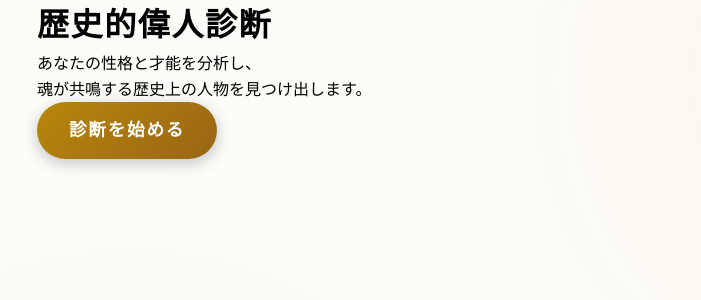
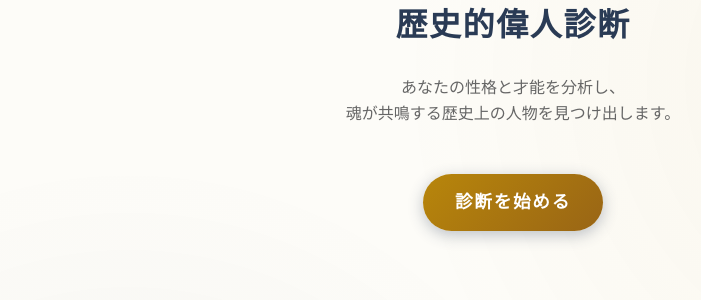
Before and after one commit to tmsyk/historical-figure-diagnosis, a Next.js app: page / in a window 1280 px wide. Shown: the top 300 px of the page, without its empty margins (127-828 px from the left). Built offline with nearby package versions, Linux system fonts and the light colour scheme.

Commit message:
UI改善と質問の追加

```diff
--- a/src/app/globals.css
+++ b/src/app/globals.css
@@ -2,12 +2,16 @@
   /* Premium Color Palette */
   --c-text-main: #2c2c2c;
   --c-text-muted: #666;
-  --c-background: #fdfcf8; /* Washi paper-like off-white */
+  --c-background: #fdfcf8;
+  /* Washi paper-like off-white */
   --c-background-soft: #f4f0ea;
-  --c-accent: #b8860b; /* Dark Goldenrod / Gold leaf */
+  --c-accent: #b8860b;
+  /* Dark Goldenrod / Gold leaf */
   --c-accent-hover: #cf9b1f;
-  --c-primary: #2a3b55; /* Kachikaho (Dark Indigo) - representing samurai/solidarity */
-  --c-secondary: #8b3a3a; /* Benigara (Red Ochre) - energy/leadership */
+  --c-primary: #2a3b55;
+  /* Kachikaho (Dark Indigo) - representing samurai/solidarity */
+  --c-secondary: #8b3a3a;
+  /* Benigara (Red Ochre) - energy/leadership */
 
   /* Glassmorphism */
   --glass-bg: rgba(255, 255, 255, 0.7);
@@ -26,14 +30,16 @@
 
 @media (prefers-color-scheme: dark) {
   :root {
-    --c-text-main: #f0f0f0;
-    --c-text-muted: #aaa;
-    --c-background: #1a1a1a;
-    --c-background-soft: #252525;
-    --c-accent: #d4af37;
-    --c-primary: #4a5c7a;
-    --glass-bg: rgba(0, 0, 0, 0.6);
-    --glass-border: rgba(255, 255, 255, 0.1);
+    --c-text-main: #f8f8f8;
+    --c-text-muted: #ccc;
+    --c-background: #0f0f0f;
+    --c-background-soft: #1a1a1a;
+    --c-accent: #ffd700;
+    --c-primary: #a0b4d4;
+    /* Lighter blue for dark mode visibility */
+    --glass-bg: rgba(30, 30, 30, 0.85);
+    /* Darker, less transparent background for legibility */
+    --glass-border: rgba(255, 255, 255, 0.2);
   }
 }
 
@@ -44,14 +50,18 @@
 }
 
 body {
-  color: --c-text-main;
+  color: var(--c-text-main);
   background: var(--c-background);
   font-family: var(--font-sans);
   line-height: 1.6;
   overflow-x: hidden;
 }
 
-h1, h2, h3, h4, [class*="serif"] {
+h1,
+h2,
+h3,
+h4,
+[class*="serif"] {
   font-family: var(--font-serif);
   font-weight: 700;
   letter-spacing: 0.05em;
@@ -69,6 +79,58 @@ a {
   padding: 0 24px;
 }
 
+.text-primary {
+  color: var(--c-primary);
+}
+
+.text-accent {
+  color: var(--c-accent);
+}
+
+.text-muted {
+  color: var(--c-text-muted);
+}
+
+.text-center {
+  text-align: center;
+}
+
+.font-bold {
+  font-weight: 700;
+}
+
+.font-serif {
+  font-family: var(--font-serif);
+}
+
+.italic {
+  font-style: italic;
+}
+
+.mb-2 {
+  margin-bottom: 0.5rem;
+}
+
+.mb-4 {
+  margin-bottom: 1rem;
+}
+
+.mb-6 {
+  margin-bottom: 1.5rem;
+}
+
+.mb-8 {
+  margin-bottom: 2rem;
+}
+
+.mb-12 {
+  margin-bottom: 3rem;
+}
+
+.p-8 {
+  padding: 2rem;
+}
+
 .glass-panel {
   background: var(--glass-bg);
   backdrop-filter: blur(12px);
@@ -76,6 +138,8 @@ a {
   border: 1px solid var(--glass-border);
   box-shadow: var(--glass-shadow);
   border-radius: var(--radius-md);
+  color: var(--c-text-main);
+  /* Ensure text inherits color */
 }
 
 .btn-primary {
@@ -110,8 +174,15 @@ a {
 }
 
 @keyframes fadeIn {
-  from { opacity: 0; transform: translateY(10px); }
-  to { opacity: 1; transform: translateY(0); }
+  from {
+    opacity: 0;
+    transform: translateY(10px);
+  }
+
+  to {
+    opacity: 1;
+    transform: translateY(0);
+  }
 }
 
 /* Background Texture */
```
Also changed, not shown: src/app/diagnosis/result/page.tsx (+10 -10 lines), src/components/DiagnosisForm.tsx (+42 -15 lines), 1 other file (tests, documents, lock files or other folders).
